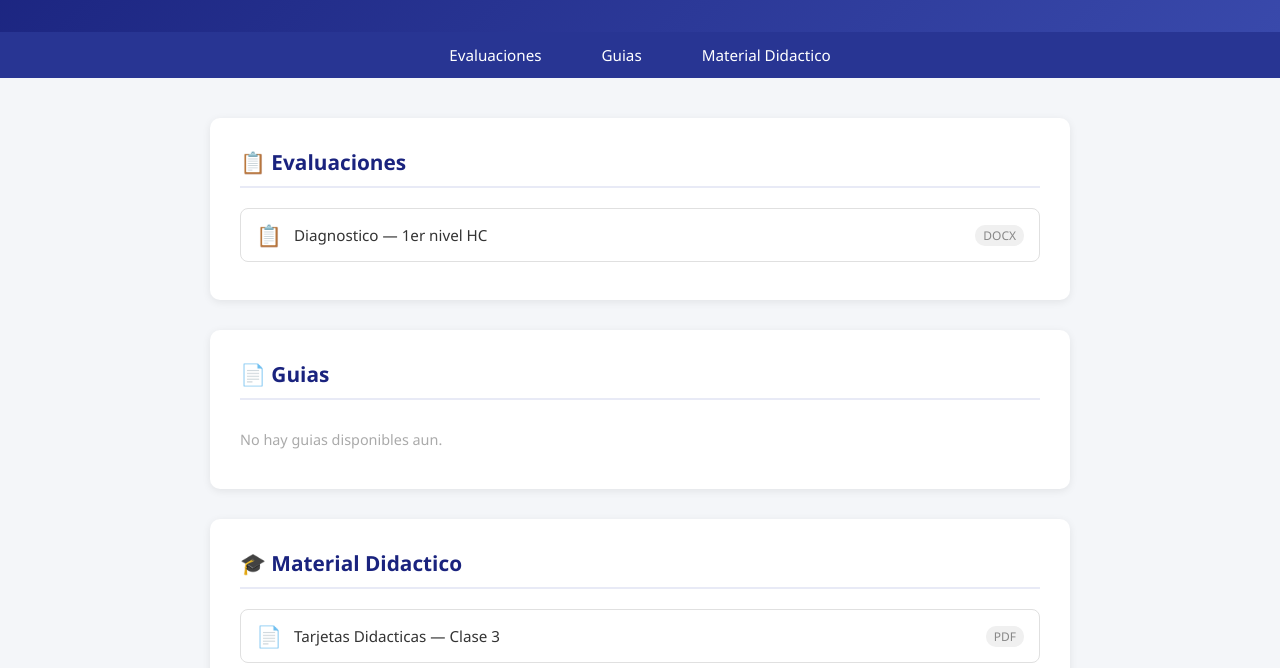
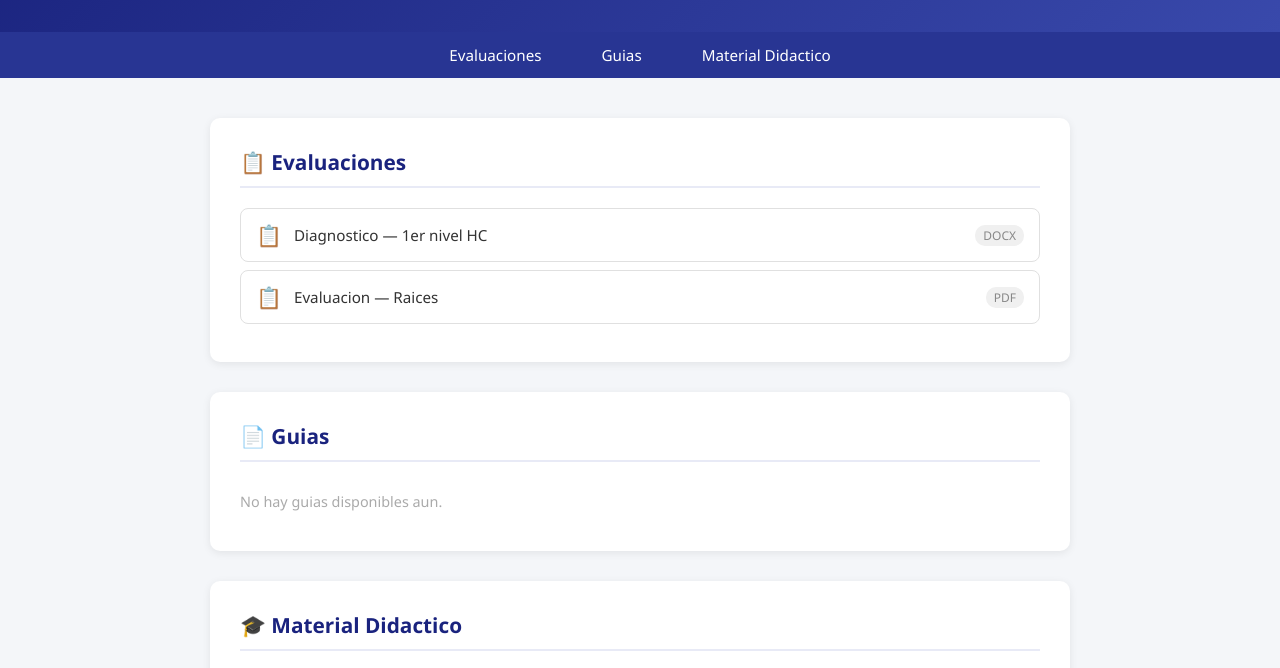
Before and after one commit to ProfeMateRodrigo/mi-sitio-matematicas, a plain HTML site: page mi-sitio/1hc.html in a window 1280 px wide. Shown: the part 107-775 px from the top of the page. Drawn offline with Linux system fonts and the light colour scheme.

Commit message:
Add files via upload

```diff
--- a/mi-sitio/1hc.html
+++ b/mi-sitio/1hc.html
@@ -136,6 +136,11 @@
             <span class="nombre">Diagnostico — 1er nivel HC</span>
             <span class="tipo">DOCX</span>
         </a>
+        <a class="archivo" href="archivos/1hc/evaluacion-raices.pdf" download>
+            <span class="icono">📋</span>
+            <span class="nombre">Evaluacion — Raices</span>
+            <span class="tipo">PDF</span>
+        </a>
     </section>
 
     <section id="guias">
```
